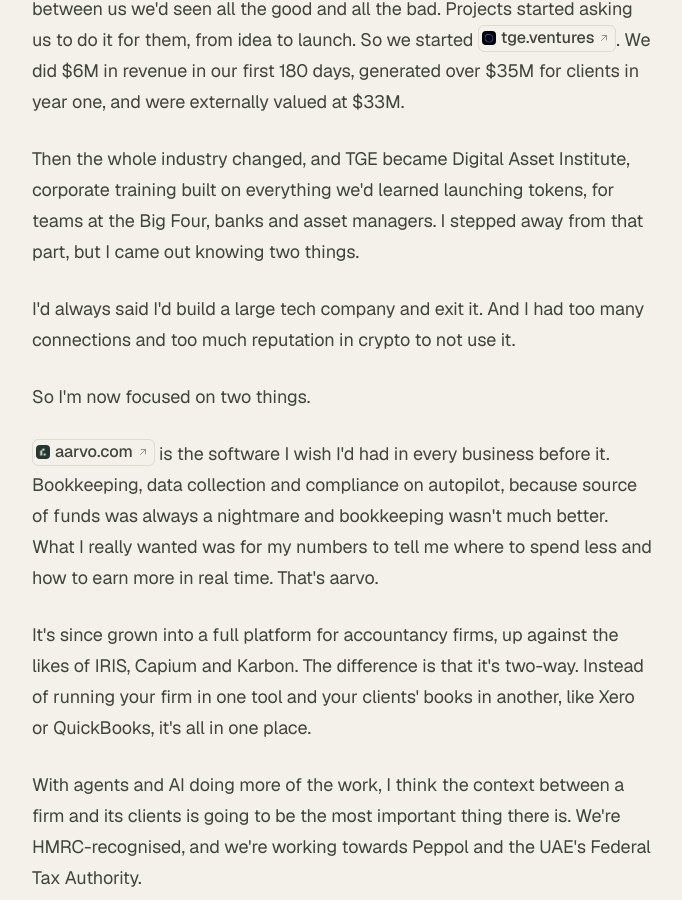
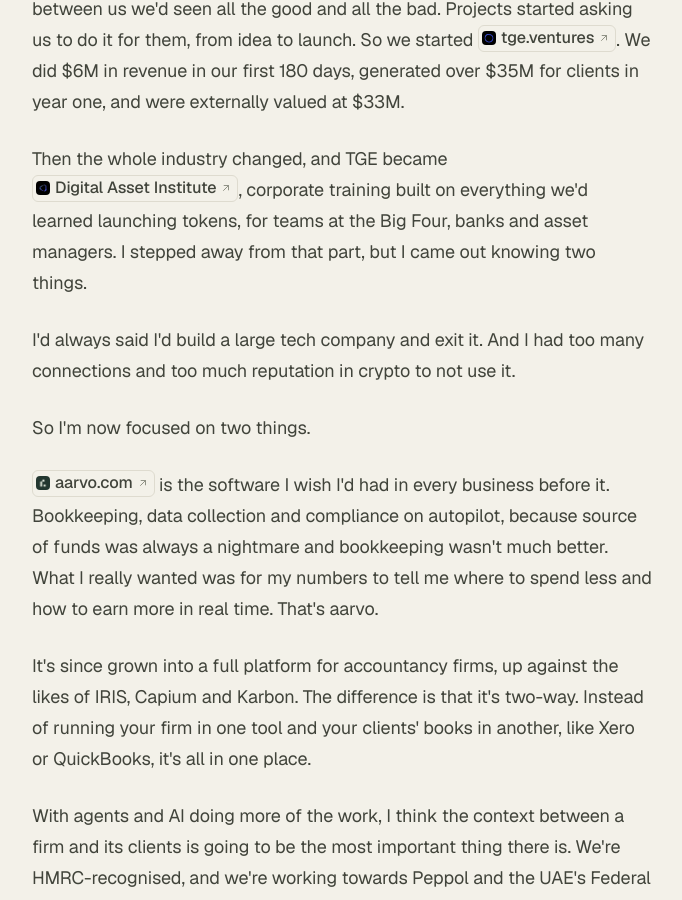
Before and after one commit to Harrison-Gwinnett/personalweb, a Next.js app: page / in a window 1280 px wide. Shown: the part 1430-2330 px from the top of the page, without its empty margins (224-906 px from the left). Built offline with nearby package versions, Linux system fonts and the light colour scheme.

Commit message:
Link Digital Asset Institute on homepage

```diff
--- a/components/home/story.tsx
+++ b/components/home/story.tsx
@@ -17,7 +17,7 @@
   <>Then our token got pulled into one of crypto&apos;s biggest market-making scandals, where individuals were extradited to the US facing charges. The business was gone almost overnight, we fought to bring it back but eventually had to face reality.</>,
   <>Little did I know it was a blessing.</>,
   <>My friend Harry had been next to me through that whole launch, and between us we&apos;d seen all the good and all the bad. Projects started asking us to do it for them, from idea to launch. So we started <AarvoChip domain="tgeventures.co" label="tge.ventures" icon="/history/tge-ventures.jpg" />. We did $6M in revenue in our first 180 days, generated over $35M for clients in year one, and were externally valued at $33M.</>,
-  <>Then the whole industry changed, and TGE became Digital Asset Institute, corporate training built on everything we&apos;d learned launching tokens, for teams at the Big Four, banks and asset managers. I stepped away from that part, but I came out knowing two things.</>,
+  <>Then the whole industry changed, and TGE became <AarvoChip domain="www.quartic.co/courses/cpd-finance/web3-crypto-and-tokens/" label="Digital Asset Institute" icon="/digital-asset-institute-logo.jpeg" />, corporate training built on everything we&apos;d learned launching tokens, for teams at the Big Four, banks and asset managers. I stepped away from that part, but I came out knowing two things.</>,
   <>I&apos;d always said I&apos;d build a large tech company and exit it. And I had too many connections and too much reputation in crypto to not use it.</>,
   <>So I&apos;m now focused on two things.</>,
   <><AarvoChip /> is the software I wish I&apos;d had in every business before it. Bookkeeping, data collection and compliance on autopilot, because source of funds was always a nightmare and bookkeeping wasn&apos;t much better. What I really wanted was for my numbers to tell me where to spend less and how to earn more in real time. That&apos;s aarvo.</>,
```
Also changed, not shown: public/digital-asset-institute-logo.jpeg (added).
